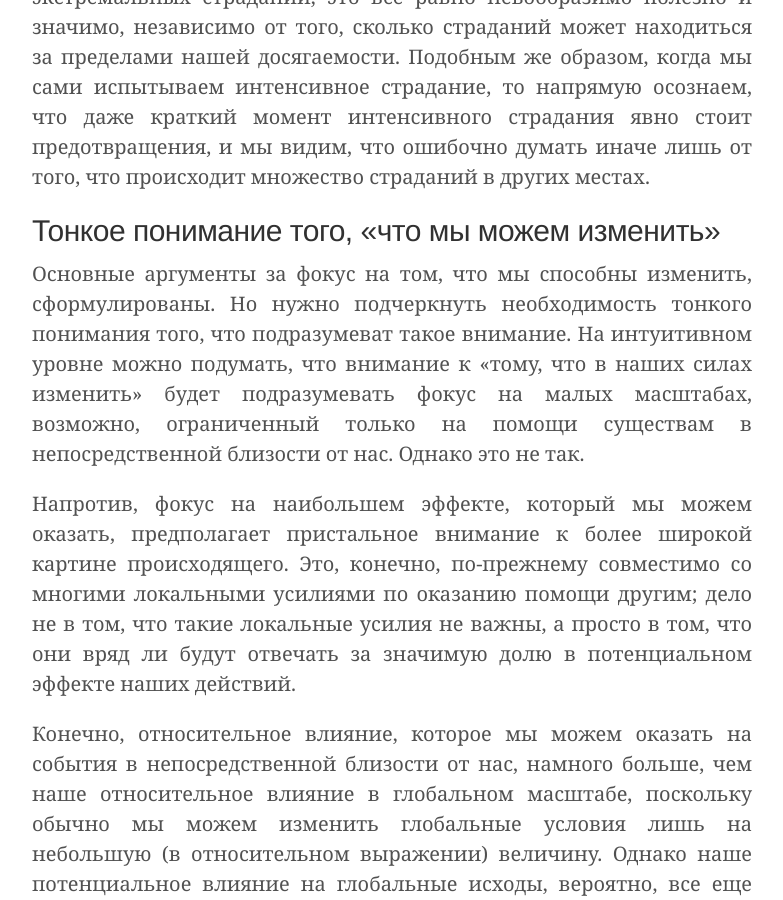
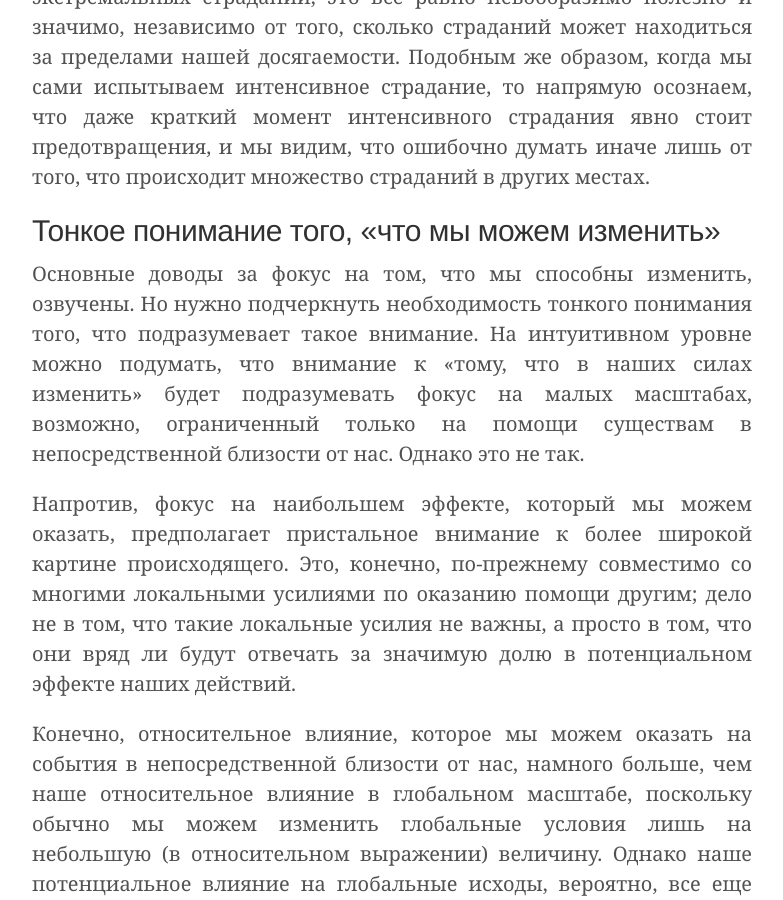
Before and after one commit to ReducingSuffering/reducingsuffering.github.io, a Jekyll site: the page built from _articles/magnus-vinding-1.md, in a window 1280 px wide and 900 px high, scrolled down 1480 px. Shown: the whole window, without its empty margins (248-1031 px from the left). Built offline with Jekyll 4.4.1, drawn with Linux system fonts in a browser that asks for light colours.

Commit message:
Update magnus-vinding-1.md

```diff
--- a/_articles/magnus-vinding-1.md
+++ b/_articles/magnus-vinding-1.md
@@ -25,7 +25,7 @@
 
 ## Тонкое понимание того, «что мы можем изменить»
 
-Основные аргументы за фокус на том, что мы способны изменить, сформулированы. Но нужно подчеркнуть необходимость тонкого понимания того, что подразумеват такое внимание. На интуитивном уровне можно подумать, что внимание к «тому, что в наших силах изменить» будет подразумевать фокус на малых масштабах, возможно, ограниченный только на помощи существам в непосредственной близости от нас. Однако это не так.
+Основные доводы за фокус на том, что мы способны изменить, озвучены. Но нужно подчеркнуть необходимость тонкого понимания того, что подразумевает такое внимание. На интуитивном уровне можно подумать, что внимание к «тому, что в наших силах изменить» будет подразумевать фокус на малых масштабах, возможно, ограниченный только на помощи существам в непосредственной близости от нас. Однако это не так.
 
 Напротив, фокус на наибольшем эффекте, который мы можем оказать, предполагает пристальное внимание к более широкой картине происходящего. Это, конечно, по-прежнему совместимо со многими локальными усилиями по оказанию помощи другим; дело не в том, что такие локальные усилия не важны, а просто в том, что они вряд ли будут отвечать за значимую долю в потенциальном эффекте наших действий.
 
```
